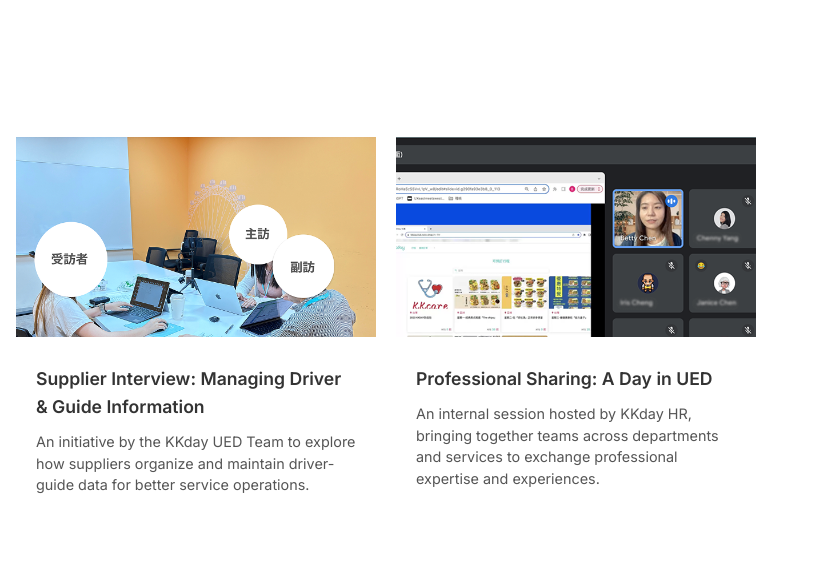
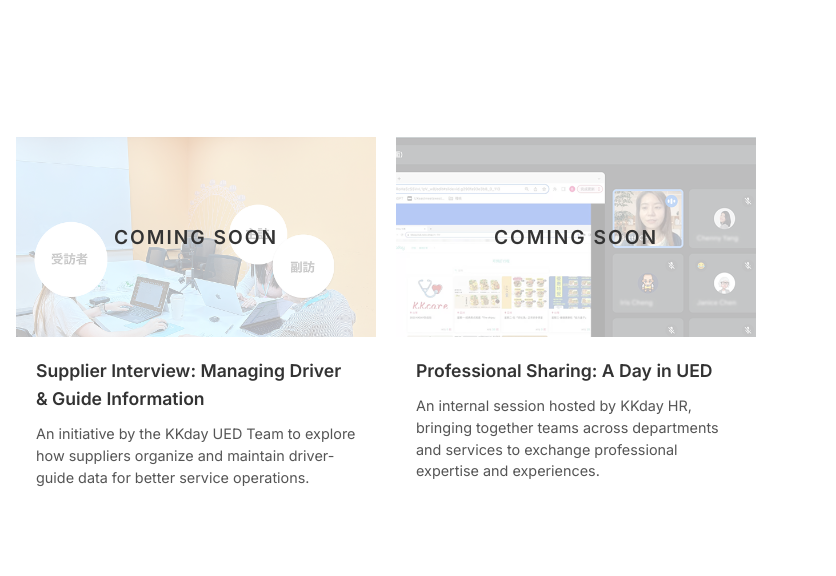
Before and after one commit to bbeetty/portfolio, a plain HTML site: page index.html in a window 1280 px wide. Shown: the part 2120-2696 px from the top of the page, 444-1280 px from the left. Drawn offline with Linux system fonts and the light colour scheme.

Commit message:
add coming soon

```diff
--- a/index.html
+++ b/index.html
@@ -126,21 +126,31 @@
           </div>
         </a>
 
-        <a class="side-card" href="sidePJ_user_Interview.html">
-          <img src="img/SP_img2.png" alt="Vendor Interview">
+        <div class="side-card coming-soon">
+          <div class="side-card-image-wrapper">
+            <img src="img/SP_img2.png" alt="Vendor Interview">
+            <div class="coming-soon-overlay">
+              <span class="coming-soon-text">Coming Soon</span>
+            </div>
+          </div>
           <div class="side-card-content">
             <h4>Supplier Interview: Managing Driver & Guide Information</h4>
             <p>An initiative by the KKday UED Team to explore how suppliers organize and maintain driver-guide data for better service operations.</p>
           </div>
-        </a>
+        </div>
 
-        <a class="side-card" href="sidePJ_Domain_sharing.html">
-          <img src="img/SP_img3.png" alt="Function Sharing">
+        <div class="side-card coming-soon">
+          <div class="side-card-image-wrapper">
+            <img src="img/SP_img3.png" alt="Function Sharing">
+            <div class="coming-soon-overlay">
+              <span class="coming-soon-text">Coming Soon</span>
+            </div>
+          </div>
           <div class="side-card-content">
             <h4>Professional Sharing: A Day in UED</h4>
             <p>An internal session hosted by KKday HR, bringing together teams across departments and services to exchange professional expertise and experiences.</p>
           </div>
-        </a>
+        </div>
       </div>
     </section>
   </div>
--- a/style.css
+++ b/style.css
@@ -221,6 +221,52 @@ a {
   display: block;
 }
 
+/* Coming Soon Styles */
+.side-card.coming-soon {
+  cursor: default;
+  pointer-events: none;
+}
+
+.side-card.coming-soon:hover {
+  transform: none;
+}
+
+.side-card-image-wrapper {
+  position: relative;
+  width: 100%;
+  height: 200px;
+  overflow: hidden;
+}
+
+.side-card-image-wrapper img {
+  width: 100%;
+  height: 200px;
+  object-fit: cover;
+  object-position: top;
+  display: block;
+}
+
+.coming-soon-overlay {
+  position: absolute;
+  top: 0;
+  left: 0;
+  width: 100%;
+  height: 100%;
+  background-color: rgba(255, 255, 255, 0.7);
+  display: flex;
+  align-items: center;
+  justify-content: center;
+  z-index: 1;
+}
+
+.coming-soon-text {
+  font-size: 1.2rem;
+  font-weight: 600;
+  color: #333333;
+  text-transform: uppercase;
+  letter-spacing: 2px;
+}
+
 .side-card-content {
   padding: 20px;
 }
```
